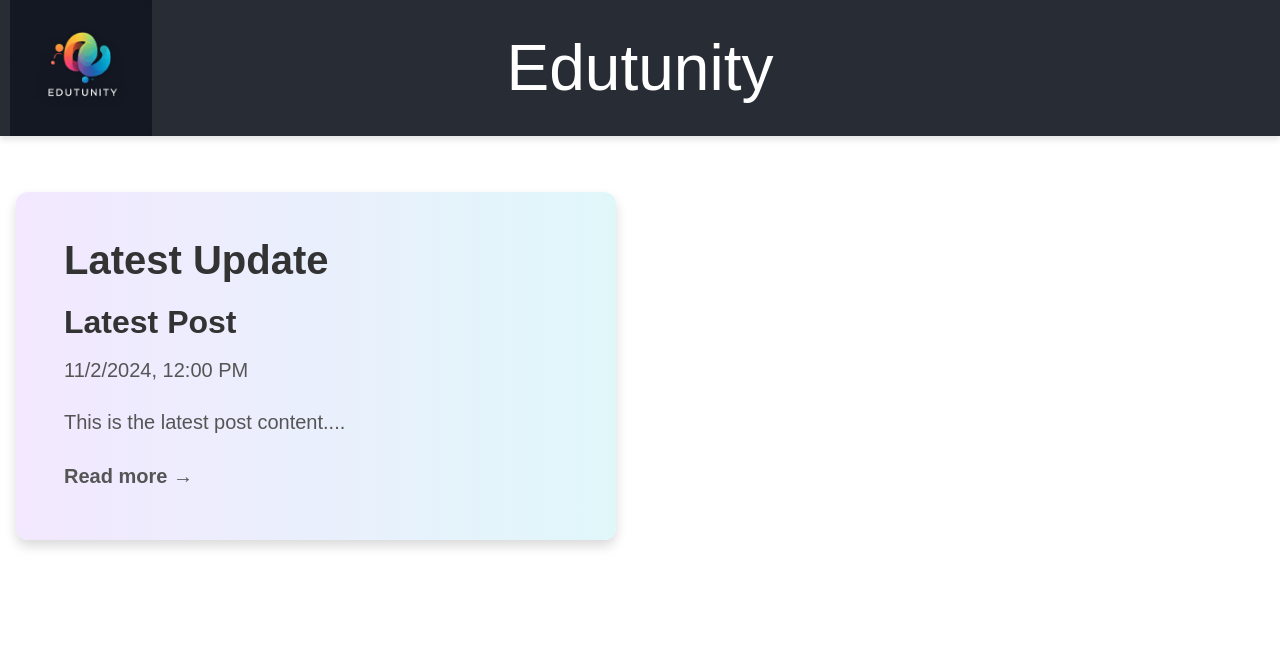
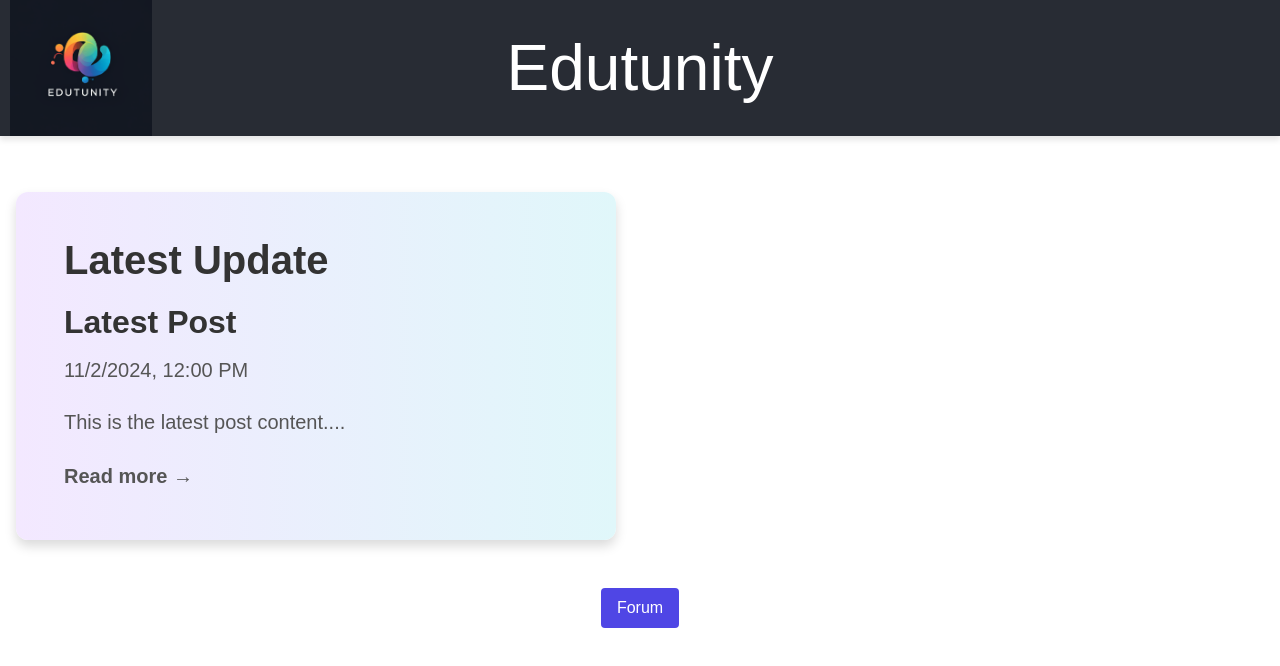
Before and after one commit to cfgcolumbus24/Team-13, a React (Vite) app in the folder frontend/: page / in a window 1280 px wide. Shown: the top 666 px of the page. Built offline with nearby package versions, Linux system fonts and the light colour scheme.

Commit message:
added forum button to homepage

```diff
--- a/frontend/src/App.jsx
+++ b/frontend/src/App.jsx
@@ -1,3 +1,4 @@
+// App.js
 import headerImage from './Edutinity_logo.png';
 import { BrowserRouter, Routes, Route, Link, useLocation } from 'react-router-dom';
 import './App.css';
@@ -35,7 +36,6 @@ function AppContent() {
             path="/"
             element={
               <div className="home-page grid grid-cols-1 md:grid-cols-2 gap-4 px-4 py-4 max-w-7xl mx-auto">
-                {/* Left Column: Sneak Peek Section, covering half the page */}
                 {recentPost && (
                   <div className="sneak-peek bg-gradient-to-r from-purple-100 to-indigo-100 p-8 rounded-lg shadow-lg h-full">
                     <Link to="/newsletter" className="block hover:shadow-xl transition h-full">
@@ -43,14 +43,12 @@ function AppContent() {
                       <h3 className="text-3xl font-bold text-gray-700 mb-4">{recentPost.heading}</h3>
                       <p className="text-lg text-gray-500 mb-6">{recentPost.timestamp}</p>
                       <p className="text-xl text-gray-800 whitespace-pre-wrap">
-                        {recentPost.content.slice(0, 200)}... {/* Display a larger snippet */}
+                        {recentPost.content.slice(0, 200)}...
                       </p>
                       <p className="text-indigo-600 mt-6 text-2xl font-semibold">Read more →</p>
                     </Link>
                   </div>
                 )}
-
-                {/* Right Column: Blank Space */}
                 <div className="hidden md:block"></div>
               </div>
             }
@@ -58,6 +56,12 @@ function AppContent() {
           <Route path="/newsletter" element={<NewsletterPage />} />
         </Routes>
       </main>
+
+      <div className="flex justify-center mt-4">
+      <Link to="/forum" className="py-2 px-4 bg-indigo-600 text-white rounded hover:bg-indigo-700 transition">
+                Forum
+            </Link>
+      </div>
     </>
   );
 }
```
